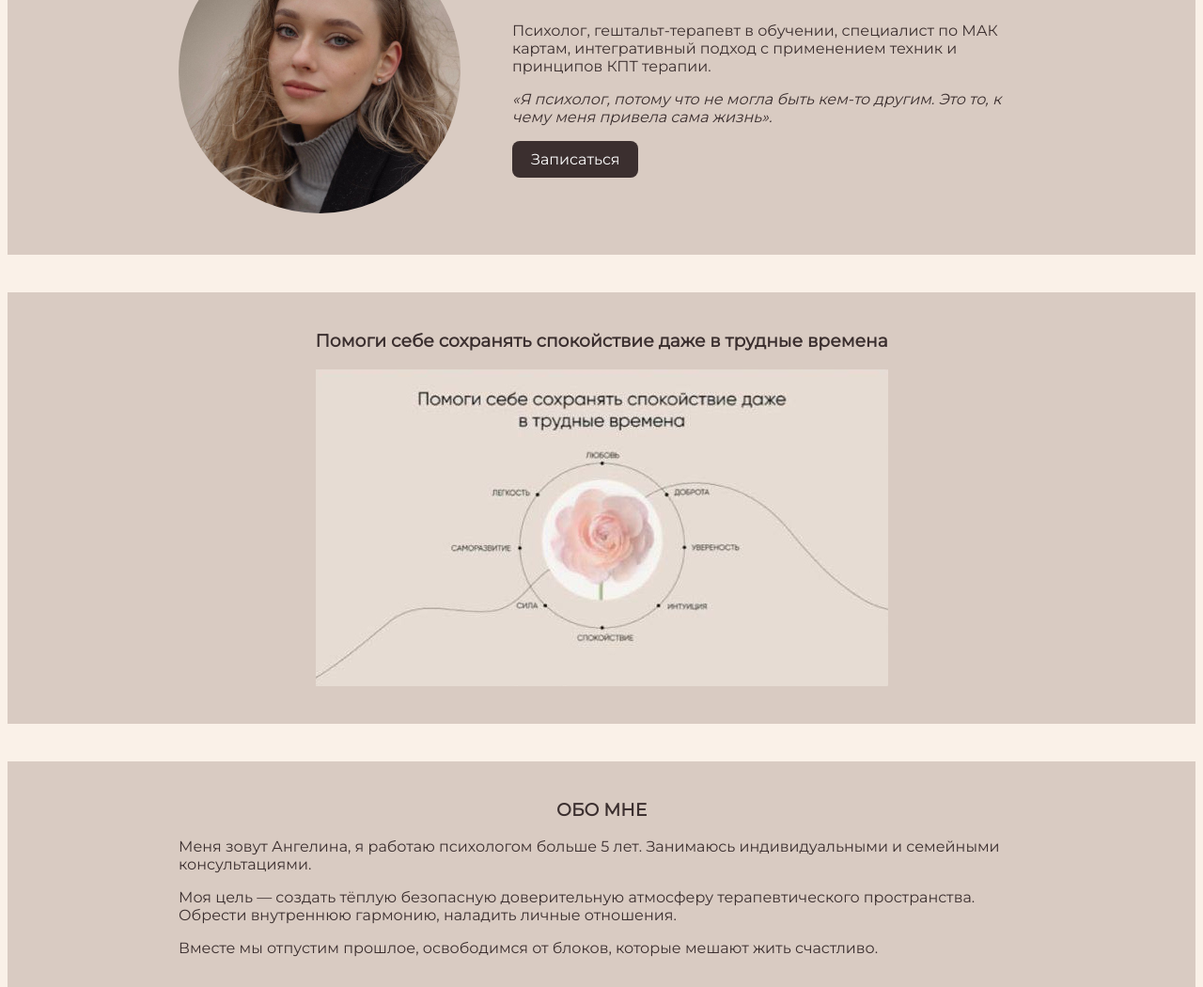
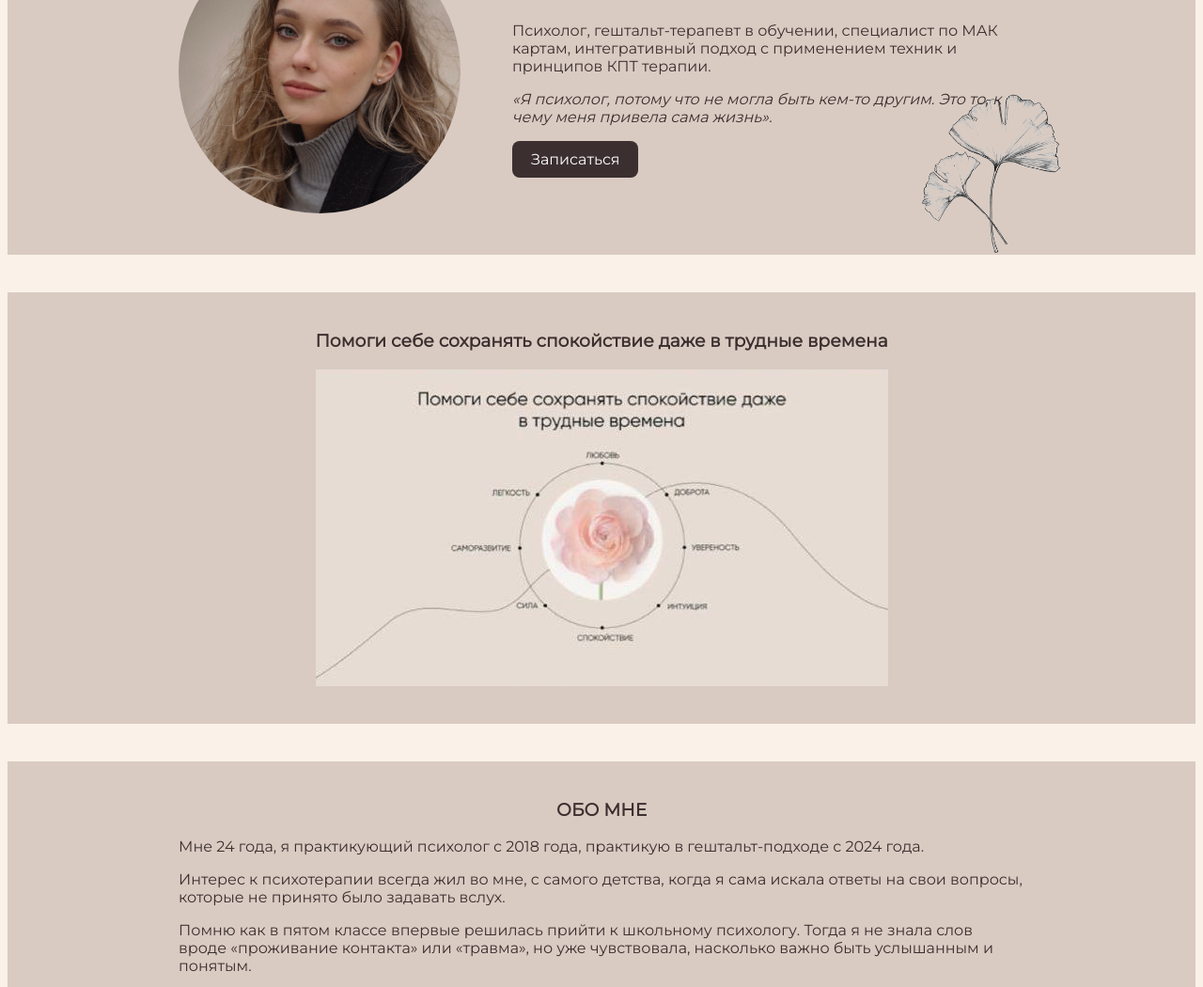
Before and after one commit to eMeijinaerum/angeline-therapy, a plain HTML site: page index_my.html in a window 1280 px wide. Shown: the part 200-1250 px from the top of the page at 94% size. Drawn offline with nearby package versions, Linux system fonts and the light colour scheme.

Commit message:
Add leaf

```diff
--- a/index_my.html
+++ b/index_my.html
@@ -63,6 +63,13 @@
 	  flex-direction: column;
       padding: 40px;
       position: relative;
+	}
+
+	.bg-leaf {
+	  background-image: url('leaf.png'); /* Your image URL here */
+	  background-repeat: no-repeat;
+	  background-position: right bottom;
+	  background-size: 150px auto; /* or 'contain' or 'cover' as needed */
 	}
 
 	.block-text {
@@ -190,7 +197,7 @@
     </header>
 
     <section>
-	  <div class="block">
+	  <div class="block bg-leaf">
 	    <div class="block-horiz">
           <div class="me-image">
             <img src="psychologist_kw.jpg">
@@ -218,9 +225,14 @@
 	  <div class="block">
 		<div id="about">
 		  <center><h3>ОБО МНЕ</h3></center>
-		  <p>Меня зовут Ангелина, я работаю психологом больше 5 лет. Занимаюсь индивидуальными и семейными консультациями.</p>
-		  <p>Моя цель — создать тёплую безопасную доверительную атмосферу терапевтического пространства. Обрести внутреннюю гармонию, наладить личные отношения.</p>
-		  <p>Вместе мы отпустим прошлое, освободимся от блоков, которые мешают жить счастливо.</p>
+		  <p>Мне 24 года, я практикующий психолог с 2018 года, практикую в гештальт-подходе с 2024 года.</p>
+		  <p>Интерес к психотерапии всегда жил во мне, с самого детства, когда я сама искала ответы на свои вопросы, которые не принято было задавать вслух.</p>
+		  <p>Помню как в пятом классе впервые решилась прийти к школьному психологу. Тогда я не знала слов вроде «проживание контакта» или «травма», но уже чувствовала, насколько важно быть услышанным и понятым.</p>
+		  <p>Я на собственном опыте знаю, что такое ПТСР, утраты, депрессия, суицидальные мысли, зависимые отношения, РПП или нарциссическая травма. Мне знакомо это чувство внутренней пустоты, когда не знаешь, как дальше жить. Я прошла через это — и именно это сделало меня тем психологом, к которому идут не за «правильными советами», а за живой, настоящей поддержкой, помощью проживать, выдерживать и видеть новые смыслы в казалось бы «безысходных ситуациях».</p>
+		  <p>В 2024 году я пришла в гештальт-подход, который стал для меня не просто методом, а способом видеть и чувствовать человека в его целостности.</p>
+		  <p>Я регулярно прохожу личную терапию и групповую терапию. Для меня это не просто профессиональная необходимость, а важная часть моего личностного роста и забота о своей внутренней опоре. Регулярно прохожу индивидуальные и групповые супервизии.</p>
+		  <p>Я хорошо знаю, что значит быть «на дне», когда кажется, что выхода нет. И знаю, как важно в этот момент иметь рядом человека, который не осудит, не станет «спасать», а поможет прожить, выдержать и увидеть новые смыслы. Именно так я вижу свою роль как психолога.</p>
+		  <center><p><a href="https://telegra.ph/Professionalnyj-put-08-05" class="button-link">Мой профессиональный путь</a></p></center>
 		</div>
 	  </div>
     </section>
```
Also changed, not shown: leaf.png (added).
